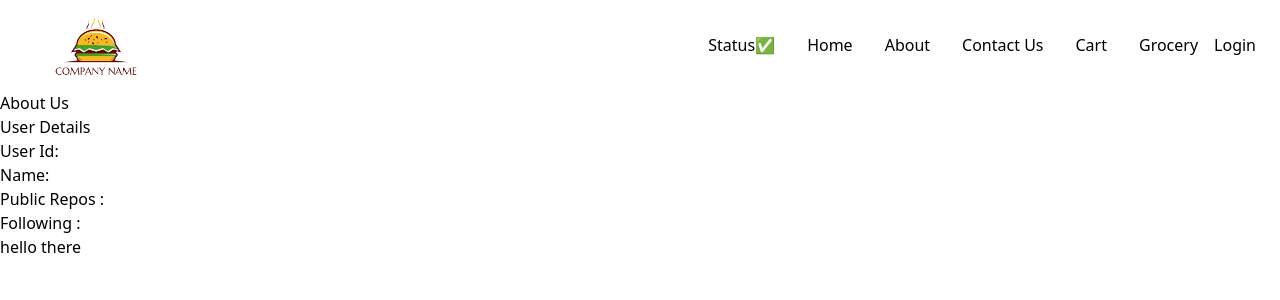
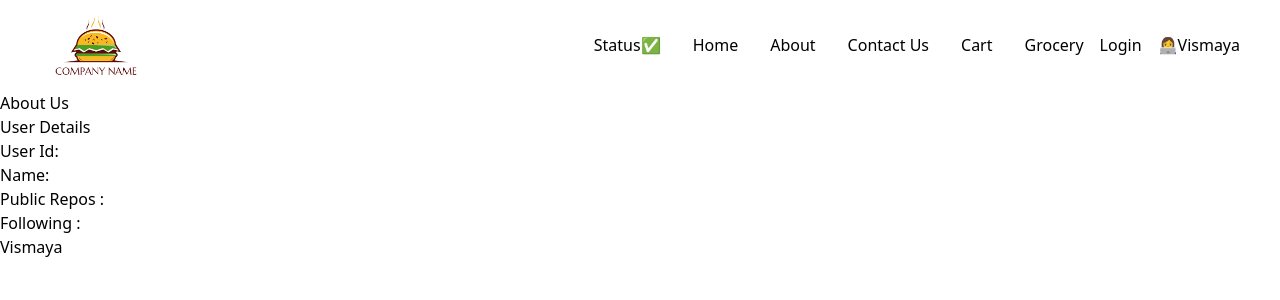
Before and after one commit to medaVyshnavi/namasteReact, a React (Vite) app: page /about in a window 1280 px wide. Shown: the top 300 px of the page. Built offline with nearby package versions, Linux system fonts and the light colour scheme; no server answers.

Commit message:
Episode 11

```diff
--- a/App.js
+++ b/App.js
@@ -1,4 +1,4 @@
-import React, { lazy, Suspense } from "react";
+import React, { lazy, Suspense, useEffect, useState } from "react";
 import ReactDOM from "react-dom/client";
 import Header from "./src/components/Header";
 import Body from "./src/components/Body";
@@ -7,16 +7,23 @@ import ContactUs from "./src/components/ContactUs";
 import Cart from "./src/components/Cart";
 import _404 from "./src/components/404";
 import Menu from "./src/components/Menu";
+import UserDetails from "./src/utils/userContext";
 
 const Grocery = lazy(() => import("./src/components/Grocery"));
 const About = lazy(() => import("./src/components/About"));
 
 const AppLayout = () => {
+  const [userName, setUserName] = useState("");
+
+  useEffect(() => {
+    // api call;
+    setUserName("Vismaya");
+  }, []);
   return (
-    <>
+    <UserDetails.Provider value={{ loggedInUser: userName, setUserName }}>
       <Header />
       <Outlet />
-    </>
+    </UserDetails.Provider>
   );
 };
 
--- a/src/components/About.js
+++ b/src/components/About.js
@@ -1,6 +1,7 @@
 import React from "react";
 import UserClass from "./UserClass";
 import UserClassExtra from "./UserClassExtra";
+import UserDetails from "../utils/userContext";
 
 class About extends React.Component {
   constructor() {
@@ -21,7 +22,10 @@ class About extends React.Component {
       <>
         <div>About Us</div>
         <UserClass />
-        <UserClassExtra />
+        <UserDetails.Consumer>
+          {({ loggedInUser }) => <div>{loggedInUser}</div>}
+        </UserDetails.Consumer>
+        {/* <UserClassExtra /> */}
       </>
     );
   }
--- a/src/components/Body.js
+++ b/src/components/Body.js
@@ -1,9 +1,10 @@
-import React, { useState, useEffect } from "react";
+import React, { useState, useEffect, useContext } from "react";
 import Card, { PromotedCard } from "./Card";
 import ShimmerUI from "./ShimmerUI";
 import { RES_API } from "../utils/constants";
 import { Link } from "react-router-dom";
 import useOnlineStatus from "../utils/useOnlineStatus";
+import UserDetails from "../utils/userContext";
 
 export const Body = () => {
   const [resData, setResData] = useState([]);
@@ -12,6 +13,7 @@ export const Body = () => {
   const onlineStatus = useOnlineStatus();
 
   const EnhancedCard = PromotedCard(Card);
+  const { loggedInUser, setUserName } = useContext(UserDetails);
 
   useEffect(() => {
     fetchData();
@@ -70,6 +72,13 @@ export const Body = () => {
         <div className="bg-green-100 px-3 py-2 rounded-lg ml-2">
           <button onClick={getTopRatingFilters}>Top Rated Restaurants</button>
         </div>
+        <div>
+          <input
+            className="border border-black p-2"
+            value={loggedInUser}
+            onChange={(e) => setUserName(e.target.value)}
+          />
+        </div>
       </div>
 
       <div className="flex flex-wrap">
--- a/src/components/Header.js
+++ b/src/components/Header.js
@@ -1,7 +1,8 @@
-import { useState } from "react";
+import { useContext, useState } from "react";
 import logo from "../img/logo.png";
 import { Link } from "react-router-dom";
 import useOnlineStatus from "../utils/useOnlineStatus";
+import UserDetails from "../utils/userContext";
 
 const Header = () => {
   const navItems = [
@@ -28,6 +29,7 @@ const Header = () => {
   ];
   const [value, setValue] = useState(true);
   const onlineStatus = useOnlineStatus();
+  const details = useContext(UserDetails);
   return (
     <div className="flex justify-between items-center mx-6">
       <div className="w-36">
@@ -46,6 +48,7 @@ const Header = () => {
         <button onClick={() => setValue(!value)}>
           {value ? "Login" : "Logout"}
         </button>
+        <li className="px-4">👩‍💻{details.loggedInUser}</li>
       </ul>
     </div>
   );
--- /dev/null
+++ b/src/utils/userContext.js
@@ -0,0 +1,7 @@
+import { createContext } from "react";
+
+const UserDetails = createContext({
+  loggedInUser: "Vyshnavi",
+});
+
+export default UserDetails;
```
